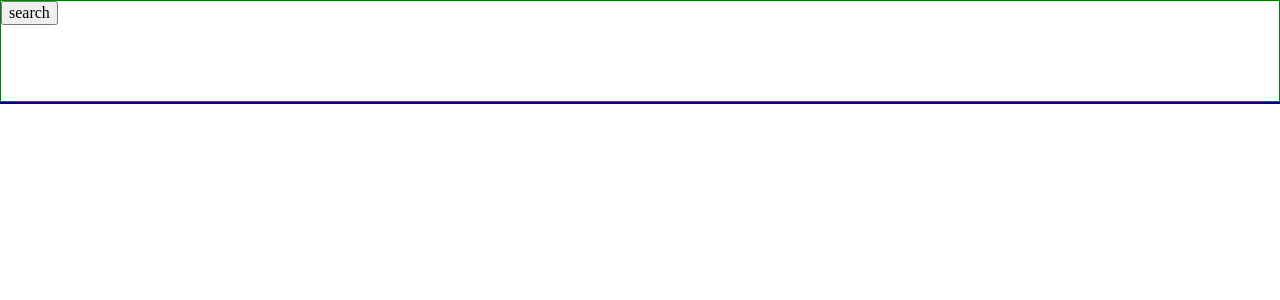
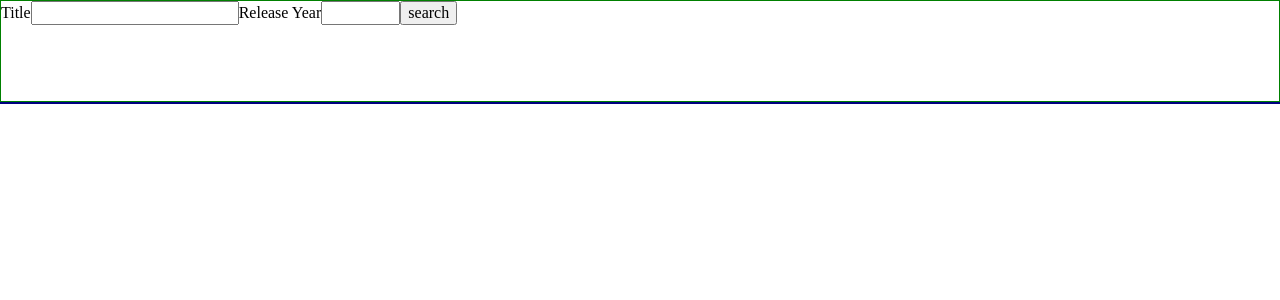
Before and after one commit to mbryla/movie-search, a React (Create React App) app: page / in a window 1280 px wide. Shown: the top 300 px of the page. Built offline with nearby package versions, Linux system fonts and the light colour scheme.

Commit message:
search works

```diff
--- a/src/SearchForm.js
+++ b/src/SearchForm.js
@@ -18,14 +18,39 @@ class SearchForm extends PureComponent {
     dispatchFetchMovie: PropTypes.func.isRequired,
   };
 
-  onClick = () => {
-    this.props.dispatchFetchMovie('Batman Begins', 2005);
+  state = {
+    title: '',
+    releaseYear: '',
+  };
+
+  onTitleChange = (event) => {
+    this.setState({
+      ...this.state,
+      title: event.target.value,
+    });
+  }
+
+  onYearChange = (event) => {
+    this.setState({
+      ...this.state,
+      releaseYear: event.target.value,
+    });
+  }
+
+  onSearch = () => {
+    const { dispatchFetchMovie } = this.props;
+    const { title, releaseYear } = this.state;
+    dispatchFetchMovie(title, releaseYear);
   }
 
   render() {
     return (
       <div>
-        <button type="button" onClick={this.onClick}>search</button>
+        <label htmlFor="search-title">Title</label>
+        <input id="search-title" name="title" type="text" value={this.state.title} onChange={this.onTitleChange}/>
+        <label htmlFor="search-year">Release Year</label>
+        <input id="search-year" name="release year" type="number" min="1900" max="2019" value={this.state.releaseYear} onChange={this.onYearChange}/>
+        <button type="button" onClick={this.onSearch}>search</button>
       </div>
     );
   }
```
